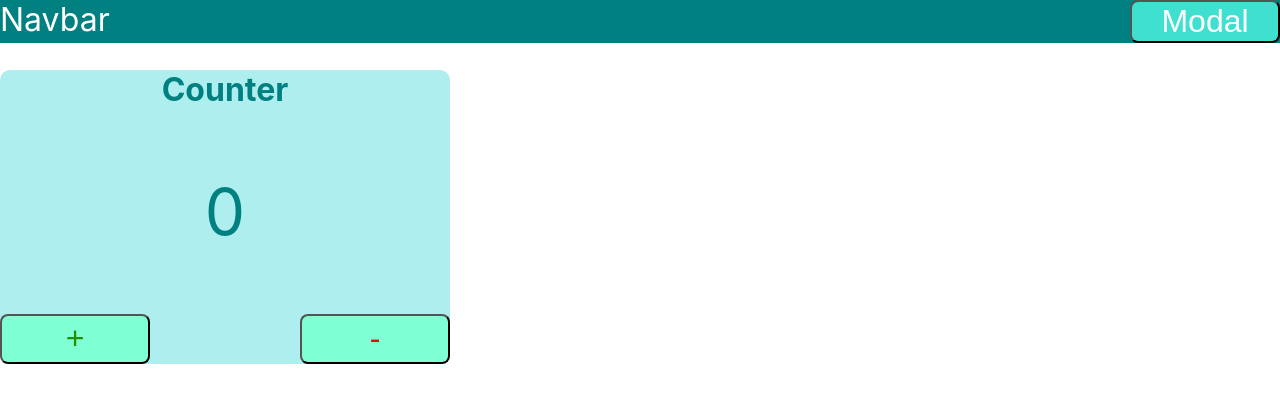
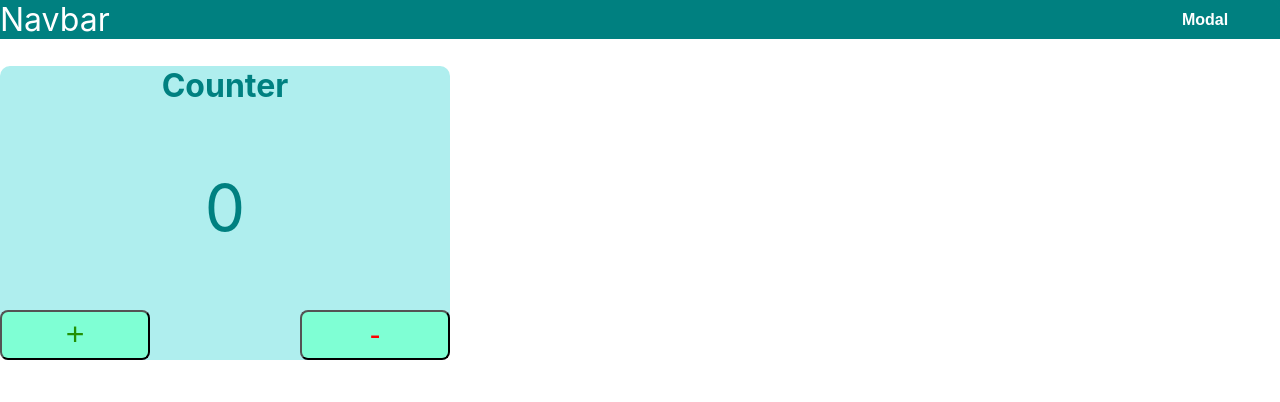
Before and after one commit to volodymyrkulieshov/react-parctice, a React (Create React App) app: page / in a window 1280 px wide. Shown: the top 402 px of the page. Built offline with nearby package versions, Linux system fonts and the light colour scheme.

Commit message:
Update Header.module.css

```diff
--- a/src/components/Header/Header.module.css
+++ b/src/components/Header/Header.module.css
@@ -9,7 +9,7 @@
   font-size: 32px;
   color: white;
 }
-.button {
+/* .button {
   background-color: turquoise;
   cursor: pointer;
   border-radius: 8px;
@@ -17,28 +17,37 @@
   height: fit-content;
   font-size: 32px;
   color: white;
-}
+} */
 
-/* .button {
-  background-color: rgba(51, 51, 51, 0.05);
-  border-radius: 8px;
-  border-width: 0;
-  color: #333333;
+/* CSS */
+.button {
+  background-color: teal;
+  border-radius: 12px;
+  color: white;
   cursor: pointer;
-  display: inline-block;
-  font-family: "Haas Grot Text R Web", "Helvetica Neue", Helvetica, Arial,
-    sans-serif;
-  font-size: 14px;
-  font-weight: 500;
-  line-height: 20px;
-  list-style: none;
-  margin: 0;
-  padding: 10px 12px;
+  font-weight: bold;
+  padding: 10px 15px;
   text-align: center;
-  transition: all 200ms;
-  vertical-align: baseline;
-  white-space: nowrap;
+  transition: 200ms;
+  width: 150px;
+  box-sizing: border-box;
+  border: 0;
+  font-size: 16px;
   user-select: none;
   -webkit-user-select: none;
   touch-action: manipulation;
-} */
+}
+
+.button:not(:disabled):hover,
+.button:not(:disabled):focus {
+  outline: 0;
+  background: #f4e603;
+  color: #000;
+  box-shadow: 0 0 0 2px rgba(0, 0, 0, 0.2), 0 3px 8px 0 rgba(0, 0, 0, 0.15);
+}
+
+.button:disabled {
+  filter: saturate(0.2) opacity(0.5);
+  -webkit-filter: saturate(0.2) opacity(0.5);
+  cursor: not-allowed;
+}
```
